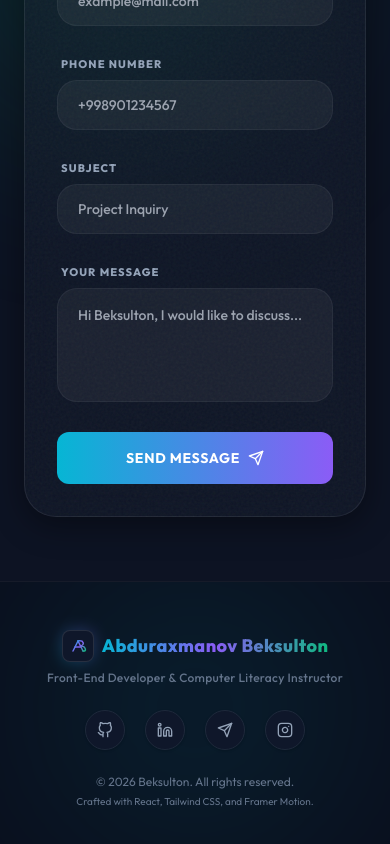
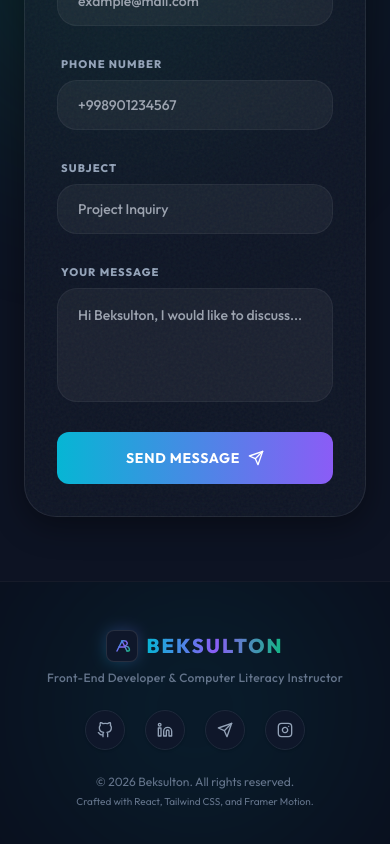
Before and after one commit to abdurakhmanov0101/portfolio, a React (Vite) app: page / in a window 390 px wide. Shown: the part 9975-10819 px from the top of the page. Built offline with nearby package versions, Linux system fonts and the light colour scheme; no server answers.

Commit message:
Change logo text back to BEKSULTON

```diff
--- a/src/components/Navbar.tsx
+++ b/src/components/Navbar.tsx
@@ -127,11 +127,8 @@ export const Navbar: React.FC<NavbarProps> = React.memo(({ darkMode, toggleDarkM
             </div>
 
             {/* Text Logo */}
-            <span className="text-base sm:text-lg xl:text-xl font-extrabold tracking-wide bg-gradient-to-r from-primary via-secondary to-accent bg-clip-text text-transparent group-hover:scale-[1.02] transition-transform hidden md:block">
-              Abduraxmanov Beksulton
-            </span>
-            <span className="text-base font-extrabold tracking-wide bg-gradient-to-r from-primary via-secondary to-accent bg-clip-text text-transparent group-hover:scale-[1.02] transition-transform hidden sm:block md:hidden">
-              A. Beksulton
+            <span className="text-xl xl:text-2xl font-extrabold tracking-widest bg-gradient-to-r from-primary via-secondary to-accent bg-clip-text text-transparent group-hover:scale-[1.02] transition-transform hidden sm:block">
+              BEKSULTON
             </span>
           </a>
 
--- a/src/sections/Footer.tsx
+++ b/src/sections/Footer.tsx
@@ -52,8 +52,8 @@ export const Footer: React.FC = React.memo(() => {
                   </svg>
                 </div>
               </div>
-              <span className="text-lg md:text-xl font-extrabold tracking-wide bg-gradient-to-r from-primary via-secondary to-accent bg-clip-text text-transparent">
-                Abduraxmanov Beksulton
+              <span className="text-xl font-extrabold tracking-widest bg-gradient-to-r from-primary via-secondary to-accent bg-clip-text text-transparent">
+                BEKSULTON
               </span>
             </a>
             <p className="text-slate-600 dark:text-slate-500 text-xs font-medium tracking-wide">
```
